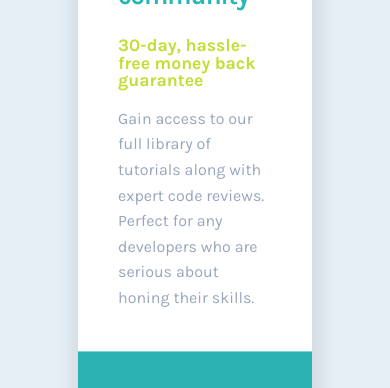
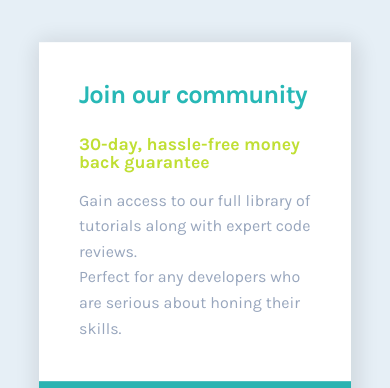
Before and after one commit to domenicaperez000/single_price_grid, a plain HTML site: page index.html in a window 390 px wide. Shown: the top 388 px of the page. Drawn offline with Linux system fonts and the light colour scheme.

Commit message:
media queries

```diff
--- a/style.css
+++ b/style.css
@@ -56,8 +56,6 @@ textarea {
 }
 .container {
     display: grid;
-    grid: wrap;
-    grid-template-columns: auto;
     position: absolute;
     width: 635px;
     height: 480px;
@@ -174,19 +172,20 @@ textarea {
    padding: 5px 3px 0 3px;
    line-height: 1.3rem;
 }
-@media screen and (min-width:375px) {
+@media only screen and (max-width:660px) {
     .container {
-      display: block;
-      width: 60%;
-      height: auto;
-      margin: ;
+
+        grid-template-columns: 1fr;
+        grid-template-rows: 1fr 1fr 1fr;
+        grid-template-areas:
+        "first"
+        "second"
+        "third";
+        width: 80%;
+        overflow: visible;
+        height: 90%;
+        top: 50%;
+        left: 50%;
+        transform: translate(-50%, -50%);
     }
 }
-@media screen and (min-width:1440px) {
-    .container {
-      display: block;
-      width: 60%;
-      height: auto;
-      margin: ;
-    }
-}
```
